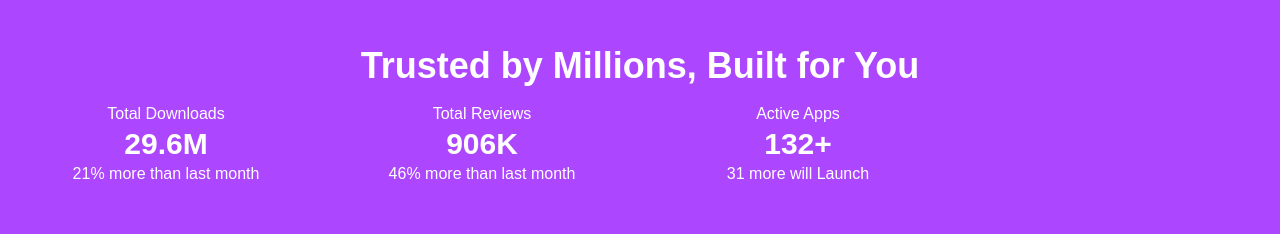
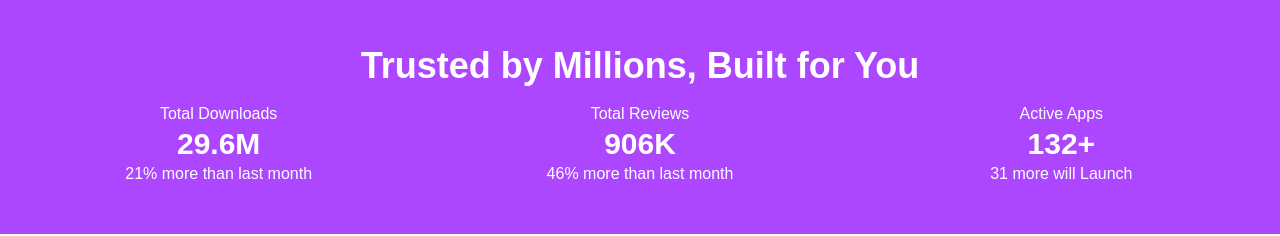
Before and after one commit to salman-ibn-riyaj/ph-play-final, a Next.js app: page / in a window 1280 px wide. Shown: the part 800-1036 px from the top of the page. Built offline with nearby package versions, Linux system fonts and the light colour scheme.

Commit message:
again fix state section

```diff
--- a/src/components/StateSection/StateSection.jsx
+++ b/src/components/StateSection/StateSection.jsx
@@ -8,7 +8,7 @@
           Trusted by Millions, Built for You
         </h2>
 
-        <div className="grid grid-cols-1 md:grid-cols-3 lg:grid-cols-4 gap-4 ">
+        <div className="grid grid-cols-1 md:grid-cols-3 gap-4 ">
           <div>
             <p>Total Downloads</p>
             <h2 className="font-bold text-3xl">29.6M</h2>
```
